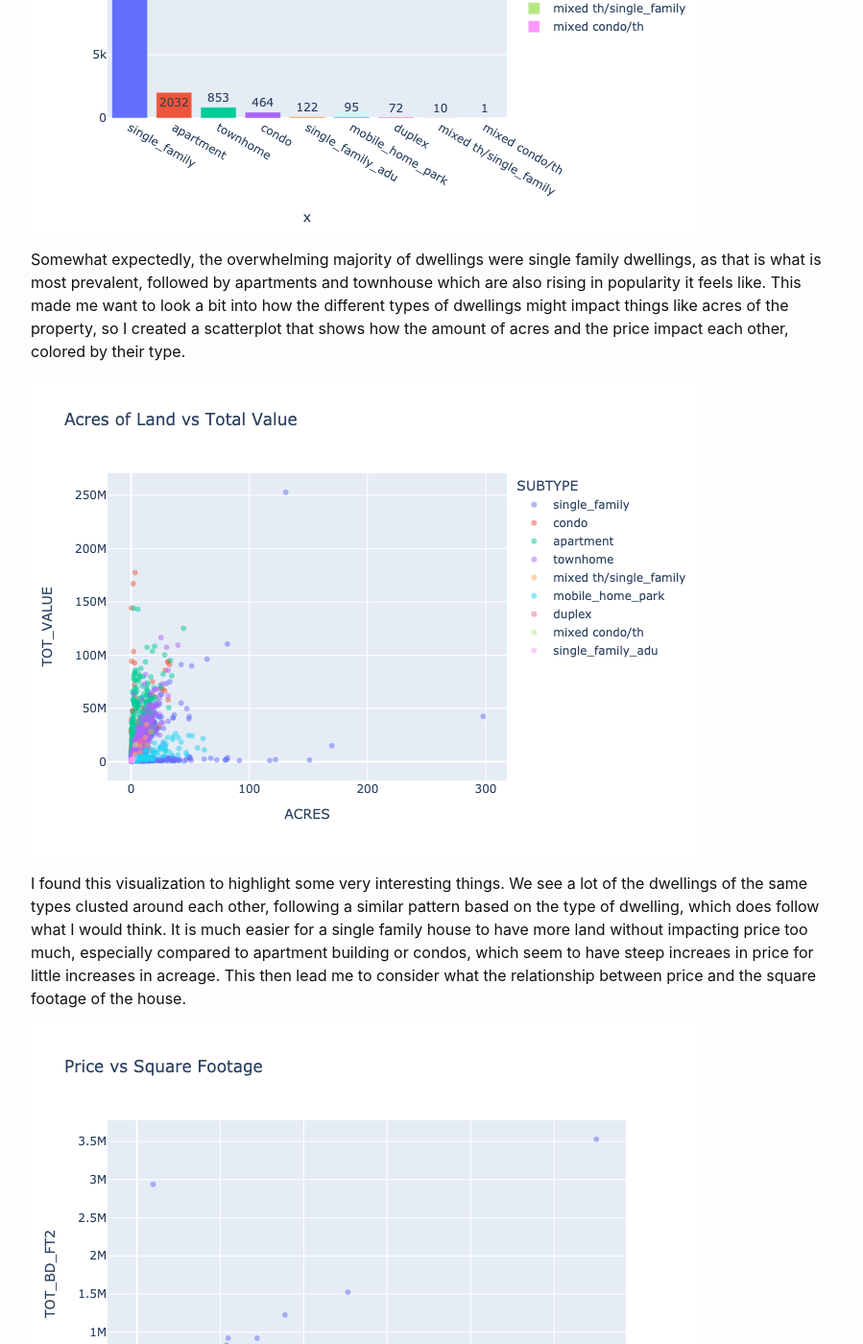
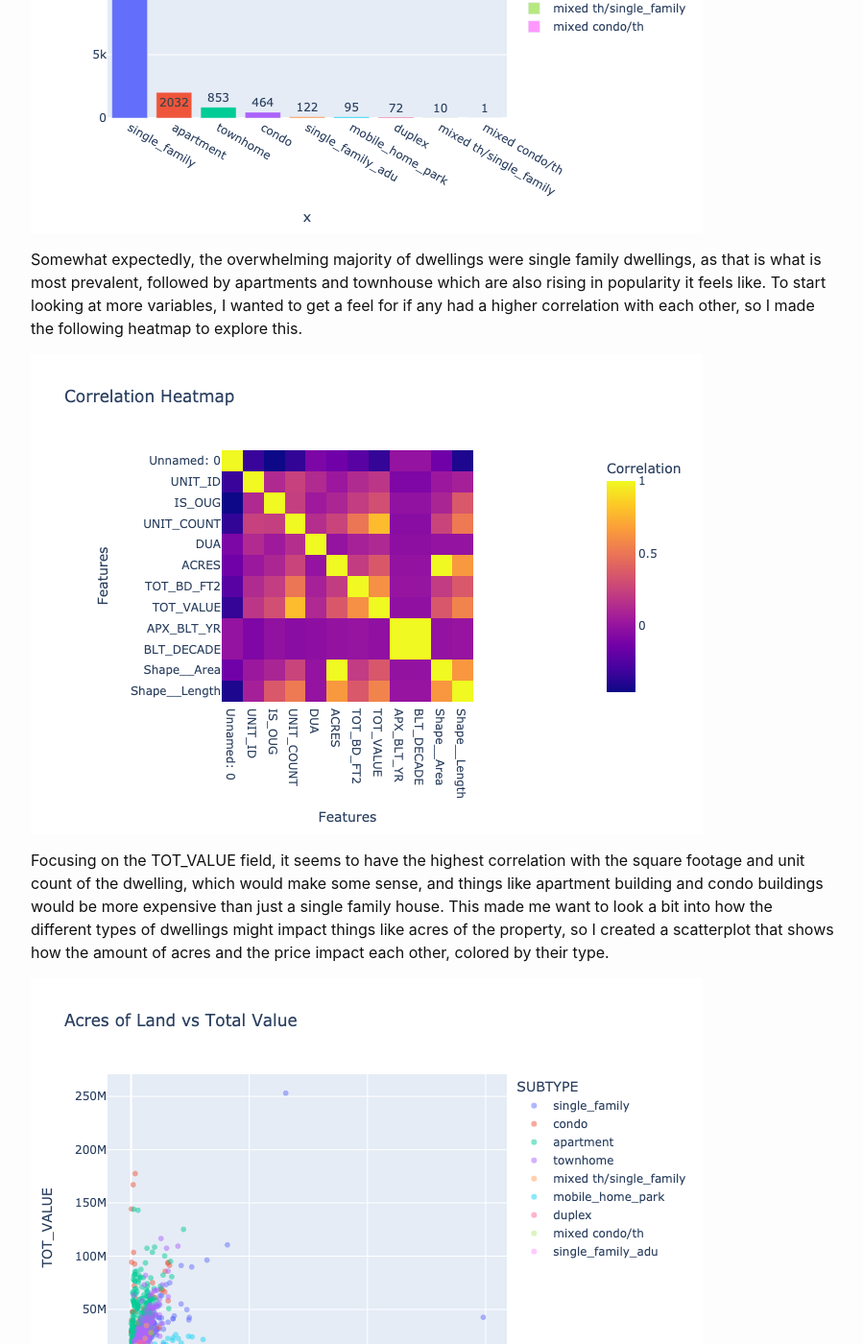
Before and after one commit to trevor-bingham99/trevor-bingham99.github.io, a Jekyll site: the page built from _posts/2023-12-13-EDA.md, in a window 1280 px wide and 1400 px high, scrolled down 1684 px. Shown: the whole window at 96% size, without its empty margins (188-1087 px from the left). Built offline with Jekyll 4.4.1, drawn with Linux system fonts in a browser that asks for light colours; comment, search, counter and statistics services are not loaded; some of the changed text lies outside the part shown.

Commit message:
more eda stuff

```diff
--- a/_posts/2023-12-13-EDA.md
+++ b/_posts/2023-12-13-EDA.md
@@ -20,7 +20,11 @@ From this, we see a large spike around $700,000 - $1,000,000, where most of the
 
 ![Type Bar]({{site.url}}/{{site.baseurl}}/assets/images/type_count.png)
 
-Somewhat expectedly, the overwhelming majority of dwellings were single family dwellings, as that is what is most prevalent, followed by apartments and townhouse which are also rising in popularity it feels like. This made me want to look a bit into how the different types of dwellings might impact things like acres of the property, so I created a scatterplot that shows how the amount of acres and the price impact each other, colored by their type.
+Somewhat expectedly, the overwhelming majority of dwellings were single family dwellings, as that is what is most prevalent, followed by apartments and townhouse which are also rising in popularity it feels like. To start looking at more variables, I wanted to get a feel for if any had a higher correlation with each other, so I made the following heatmap to explore this.
+
+![Heatmap]({{site.url}}/{{site.baseurl}}/assets/images/corr_plot.png)
+
+Focusing on the TOT_VALUE field, it seems to have the highest correlation with the square footage and unit count of the dwelling, which would make some sense, and things like apartment building and condo buildings would be more expensive than just a single family house. This made me want to look a bit into how the different types of dwellings might impact things like acres of the property, so I created a scatterplot that shows how the amount of acres and the price impact each other, colored by their type.
 
 ![Val vs Acre]({{site.url}}/{{site.baseurl}}/assets/images/acre_vs_val.png)
 
@@ -28,4 +32,10 @@ I found this visualization to highlight some very interesting things. We see a l
 
 ![Val vs Sqft]({{site.url}}/{{site.baseurl}}/assets/images/val_vs_sqft.png)
 
-This did follow what I would think, that there is a pretty clear relationship between the price of the hosue, and how much square feet the house has. In general, there is very little variance, so the type of dwelling or other factors such as location don't seem to be very relevant to this relationship.
+This did follow what I would think, that there is a pretty clear relationship between the price of the hosue, and how much square feet the house has. In general, there is very little variance, so the type of dwelling or other factors such as location don't seem to be very relevant to this relationship. One final aspect I wanted to explore some was if there was any relation between when the house was built and its price.
+
+![YR Price]({{site.url}}/{{site.baseurl}}/assets/images/val_vs_year.png)
+
+Looking at this scatterplot, there are a few interesting things to note. One thing I noticed was that over the more recent years, there has been a good amount more of condos and apartment buildings being built. I also found it interesting that it was really only within the last few decades that house prices have started getting very high. This is certainly understandable though, as inflation leads to higher prices of everything, and in recent years, it is easier and more common for people to have larger amounts of money available, and thus being able to afford and want nice and more expensive homes.
+
+## Conclusion
```
Also changed, not shown: assets/images/val_vs_year.png (added).
